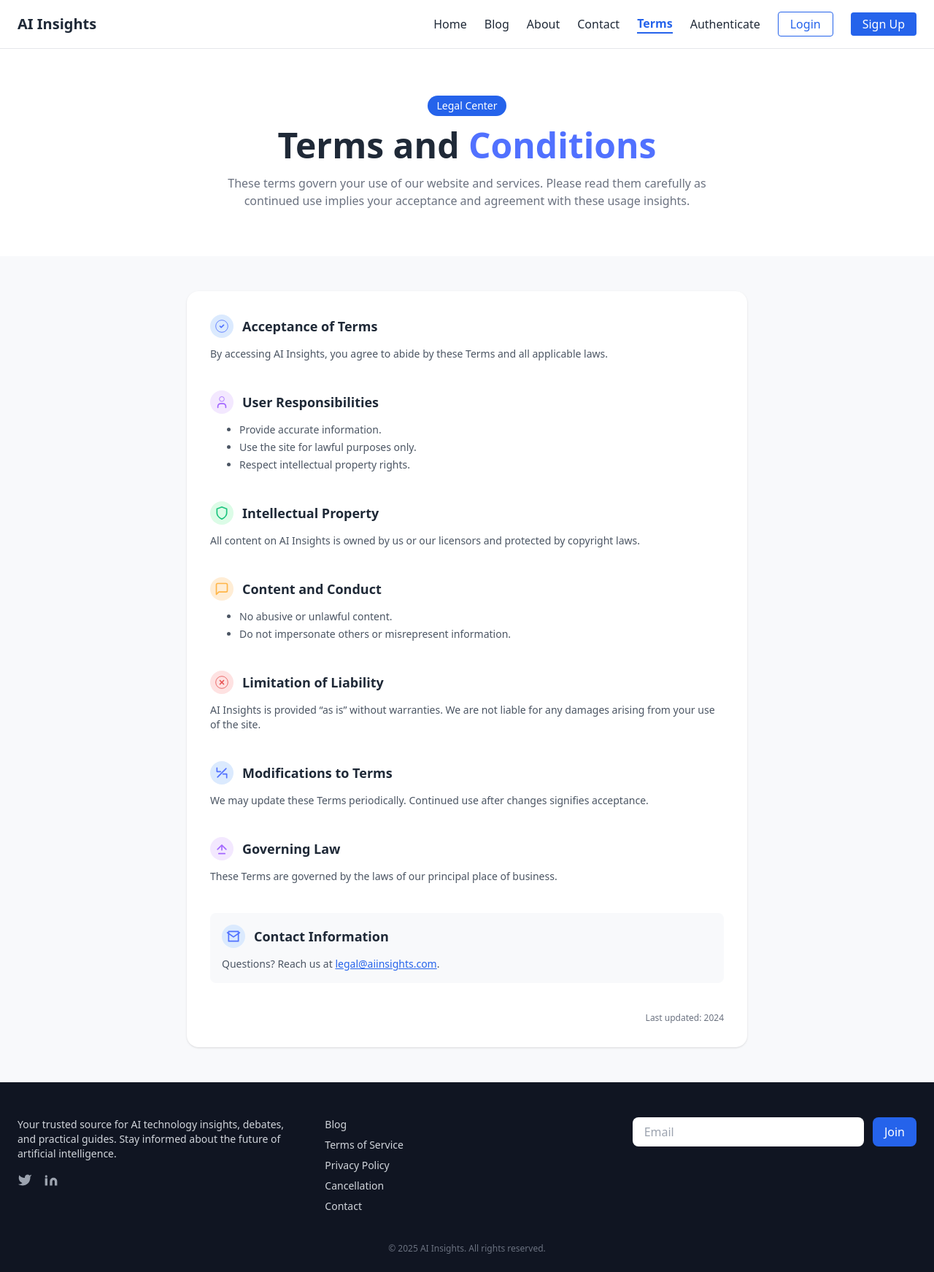
After one commit to rammedisetti/ai-blog, a Django app: page /terms/ in a window 1280 px wide. The commit adds this page. Shown: the whole page at 73% size. Run offline with Django 5.2, Linux system fonts and the light colour scheme; some libraries are stand-ins or nearby versions.

Commit message:
Add Terms and Conditions page

```diff
--- a/aiblogsite/blog/templates/blog/base.html
+++ b/aiblogsite/blog/templates/blog/base.html
@@ -21,6 +21,7 @@
                 <a href="{% url 'blog_home' %}" class="{% if request.resolver_match.url_name == 'blog_home' %}text-blue-600 font-semibold border-b-2 border-blue-600{% else %}hover:text-blue-600{% endif %}">Blog</a>
                 <a href="{% url 'about' %}" class="{% if request.resolver_match.url_name == 'about' %}text-blue-600 font-semibold border-b-2 border-blue-600{% else %}hover:text-blue-600{% endif %}">About</a>
                 <a href="{% url 'contact' %}" class="{% if request.resolver_match.url_name == 'contact' %}text-blue-600 font-semibold border-b-2 border-blue-600{% else %}hover:text-blue-600{% endif %}">Contact</a>
+                <a href="{% url 'terms' %}" class="{% if request.resolver_match.url_name == 'terms' %}text-blue-600 font-semibold border-b-2 border-blue-600{% else %}hover:text-blue-600{% endif %}">Terms</a>
                 <a href="{% url 'accounts:auth_split' %}" class="hover:text-blue-600">Authenticate</a>
                 <a href="{% url 'accounts:login' %}" class="px-4 py-1 border border-blue-600 text-blue-600 rounded hover:bg-blue-50">Login</a>
                 <a href="{% url 'accounts:signup' %}" class="px-4 py-1 bg-blue-600 text-white rounded hover:bg-blue-700">Sign Up</a>
@@ -32,6 +33,7 @@
                 <a href="{% url 'blog_home' %}" class="{% if request.resolver_match.url_name == 'blog_home' %}text-blue-600 font-semibold border-b-2 border-blue-600{% else %}hover:text-blue-600{% endif %}">Blog</a>
                 <a href="{% url 'about' %}" class="{% if request.resolver_match.url_name == 'about' %}text-blue-600 font-semibold border-b-2 border-blue-600{% else %}hover:text-blue-600{% endif %}">About</a>
                 <a href="{% url 'contact' %}" class="{% if request.resolver_match.url_name == 'contact' %}text-blue-600 font-semibold border-b-2 border-blue-600{% else %}hover:text-blue-600{% endif %}">Contact</a>
+                <a href="{% url 'terms' %}" class="{% if request.resolver_match.url_name == 'terms' %}text-blue-600 font-semibold border-b-2 border-blue-600{% else %}hover:text-blue-600{% endif %}">Terms</a>
                 <a href="{% url 'accounts:login' %}" class="hover:text-blue-600">Login</a>
                 <a href="{% url 'accounts:signup' %}" class="hover:text-blue-600">Sign Up</a>
                 <a href="{% url 'accounts:auth_split' %}" class="hover:text-blue-600">Authenticate</a>
@@ -56,7 +58,7 @@
             </div>
             <div class="text-sm flex flex-col space-y-2">
                 <a href="/blog/" class="hover:text-white">Blog</a>
-                <a href="/terms/" class="hover:text-white">Terms of Use</a>
+                <a href="/terms/" class="hover:text-white">Terms of Service</a>
                 <a href="/privacy/" class="hover:text-white">Privacy Policy</a>
                 <a href="/cancellation/" class="hover:text-white">Cancellation</a>
                 <a href="/contact/" class="hover:text-white">Contact</a>
--- /dev/null
+++ b/aiblogsite/blog/templates/blog/terms.html
@@ -0,0 +1,98 @@
+{% extends "blog/base.html" %}
+{% block title %}Terms and Conditions - AI Insights{% endblock %}
+{% block body_class %}min-h-screen flex flex-col bg-[#F8F9FB] text-gray-800{% endblock %}
+
+{% block content %}
+    <!-- Hero Section -->
+    <section class="text-center px-6 py-16 bg-white">
+        <span class="text-sm font-medium bg-blue-600 text-white px-3 py-1 rounded-full mb-4 inline-block">Legal Center</span>
+        <h1 class="text-4xl sm:text-5xl font-extrabold mb-4">Terms and <span class="text-[#5171FF]">Conditions</span></h1>
+        <p class="text-gray-500 max-w-2xl mx-auto">These terms govern your use of our website and services. Please read them carefully as continued use implies your acceptance and agreement with these usage insights.</p>
+    </section>
+
+    <!-- Terms Card -->
+    <section class="flex-1 px-6 py-12">
+        <div class="bg-white rounded-2xl shadow max-w-3xl mx-auto p-8 space-y-10">
+            <div class="space-y-3">
+                <div class="flex items-center space-x-3">
+                    <div class="h-8 w-8 rounded-full flex items-center justify-center bg-blue-100">
+                        <svg class="w-5 h-5 text-[#5171FF]" fill="none" stroke="currentColor" viewBox="0 0 24 24"><circle cx="12" cy="12" r="10"/><path d="M9 12l2 2 4-4" stroke-linecap="round" stroke-linejoin="round" stroke-width="2"/></svg>
+                    </div>
+                    <h2 class="font-semibold text-lg">Acceptance of Terms</h2>
+                </div>
+                <p class="text-sm text-gray-600">By accessing AI Insights, you agree to abide by these Terms and all applicable laws.</p>
+            </div>
+            <div class="space-y-3">
+                <div class="flex items-center space-x-3">
+                    <div class="h-8 w-8 rounded-full flex items-center justify-center bg-purple-100">
+                        <svg class="w-5 h-5 text-[#A366FF]" fill="none" stroke="currentColor" viewBox="0 0 24 24"><circle cx="12" cy="7" r="4"/><path d="M5.5 21v-2a4.5 4.5 0 014.5-4.5h4a4.5 4.5 0 014.5 4.5v2" stroke-linecap="round" stroke-linejoin="round" stroke-width="2"/></svg>
+                    </div>
+                    <h2 class="font-semibold text-lg">User Responsibilities</h2>
+                </div>
+                <ul class="list-disc pl-10 text-sm text-gray-600 space-y-1">
+                    <li>Provide accurate information.</li>
+                    <li>Use the site for lawful purposes only.</li>
+                    <li>Respect intellectual property rights.</li>
+                </ul>
+            </div>
+            <div class="space-y-3">
+                <div class="flex items-center space-x-3">
+                    <div class="h-8 w-8 rounded-full flex items-center justify-center bg-green-100">
+                        <svg class="w-5 h-5 text-[#19C37D]" fill="none" stroke="currentColor" viewBox="0 0 24 24"><path d="M12 22s8-4 8-10V5l-8-3-8 3v7c0 6 8 10 8 10z" stroke-linecap="round" stroke-linejoin="round" stroke-width="2"/></svg>
+                    </div>
+                    <h2 class="font-semibold text-lg">Intellectual Property</h2>
+                </div>
+                <p class="text-sm text-gray-600">All content on AI Insights is owned by us or our licensors and protected by copyright laws.</p>
+            </div>
+            <div class="space-y-3">
+                <div class="flex items-center space-x-3">
+                    <div class="h-8 w-8 rounded-full flex items-center justify-center bg-orange-100">
+                        <svg class="w-5 h-5 text-[#FFB547]" fill="none" stroke="currentColor" viewBox="0 0 24 24"><path d="M21 15a2 2 0 01-2 2H7l-4 4V5a2 2 0 012-2h14a2 2 0 012 2z" stroke-linecap="round" stroke-linejoin="round" stroke-width="2"/></svg>
+                    </div>
+                    <h2 class="font-semibold text-lg">Content and Conduct</h2>
+                </div>
+                <ul class="list-disc pl-10 text-sm text-gray-600 space-y-1">
+                    <li>No abusive or unlawful content.</li>
+                    <li>Do not impersonate others or misrepresent information.</li>
+                </ul>
+            </div>
+            <div class="space-y-3">
+                <div class="flex items-center space-x-3">
+                    <div class="h-8 w-8 rounded-full flex items-center justify-center bg-red-100">
+                        <svg class="w-5 h-5 text-[#E65353]" fill="none" stroke="currentColor" viewBox="0 0 24 24"><circle cx="12" cy="12" r="10"/><line x1="15" y1="9" x2="9" y2="15" stroke-linecap="round" stroke-width="2"/><line x1="9" y1="9" x2="15" y2="15" stroke-linecap="round" stroke-width="2"/></svg>
+                    </div>
+                    <h2 class="font-semibold text-lg">Limitation of Liability</h2>
+                </div>
+                <p class="text-sm text-gray-600">AI Insights is provided “as is” without warranties. We are not liable for any damages arising from your use of the site.</p>
+            </div>
+            <div class="space-y-3">
+                <div class="flex items-center space-x-3">
+                    <div class="h-8 w-8 rounded-full flex items-center justify-center bg-blue-100">
+                        <svg class="w-5 h-5 text-[#5171FF]" fill="none" stroke="currentColor" viewBox="0 0 24 24"><path d="M4 4v6h6" stroke-linecap="round" stroke-linejoin="round" stroke-width="2"/><path d="M20 20v-6h-6" stroke-linecap="round" stroke-linejoin="round" stroke-width="2"/><path d="M5 19L19 5" stroke-linecap="round" stroke-linejoin="round" stroke-width="2"/></svg>
+                    </div>
+                    <h2 class="font-semibold text-lg">Modifications to Terms</h2>
+                </div>
+                <p class="text-sm text-gray-600">We may update these Terms periodically. Continued use after changes signifies acceptance.</p>
+            </div>
+            <div class="space-y-3">
+                <div class="flex items-center space-x-3">
+                    <div class="h-8 w-8 rounded-full flex items-center justify-center bg-purple-100">
+                        <svg class="w-5 h-5 text-[#A366FF]" fill="none" stroke="currentColor" viewBox="0 0 24 24"><path d="M7 20h10" stroke-linecap="round" stroke-linejoin="round" stroke-width="2"/><path d="M12 14v-7" stroke-linecap="round" stroke-linejoin="round" stroke-width="2"/><path d="M5 13l7-7 7 7" stroke-linecap="round" stroke-linejoin="round" stroke-width="2"/></svg>
+                    </div>
+                    <h2 class="font-semibold text-lg">Governing Law</h2>
+                </div>
+                <p class="text-sm text-gray-600">These Terms are governed by the laws of our principal place of business.</p>
+            </div>
+            <div class="space-y-3 bg-[#F8F9FB] p-4 rounded-lg">
+                <div class="flex items-center space-x-3">
+                    <div class="h-8 w-8 rounded-full flex items-center justify-center bg-blue-100">
+                        <svg class="w-5 h-5 text-[#5171FF]" fill="none" stroke="currentColor" viewBox="0 0 24 24"><path d="M4 4h16v16H4z" stroke-linecap="round" stroke-linejoin="round" stroke-width="2"/><polyline points="22,6 12,13 2,6" stroke-linecap="round" stroke-linejoin="round" stroke-width="2"/></svg>
+                    </div>
+                    <h2 class="font-semibold text-lg">Contact Information</h2>
+                </div>
+                <p class="text-sm text-gray-600">Questions? Reach us at <a href="mailto:legal@aiinsights.com" class="text-blue-600 underline">legal@aiinsights.com</a>.</p>
+            </div>
+            <div class="text-xs text-gray-500 text-right">Last updated: 2024</div>
+        </div>
+    </section>
+{% endblock %}
--- a/aiblogsite/blog/urls.py
+++ b/aiblogsite/blog/urls.py
@@ -6,4 +6,5 @@ urlpatterns = [
     path('blog/', views.blog_home, name='blog_home'),
     path('about/', views.about, name='about'),
     path('contact/', views.contact, name='contact'),
+    path('terms/', views.terms, name='terms'),
 ]
--- a/aiblogsite/blog/views.py
+++ b/aiblogsite/blog/views.py
@@ -45,3 +45,11 @@ def contact(request):
 
     context = {"form": form, "year": datetime.now().year}
     return render(request, "blog/contact.html", context)
+
+
+def terms(request):
+    """Render the Terms and Conditions page."""
+    from datetime import datetime
+
+    context = {"year": datetime.now().year}
+    return render(request, "blog/terms.html", context)
```
Also changed, not shown: aiblogsite/blog/tests.py (+9 -0 lines).
